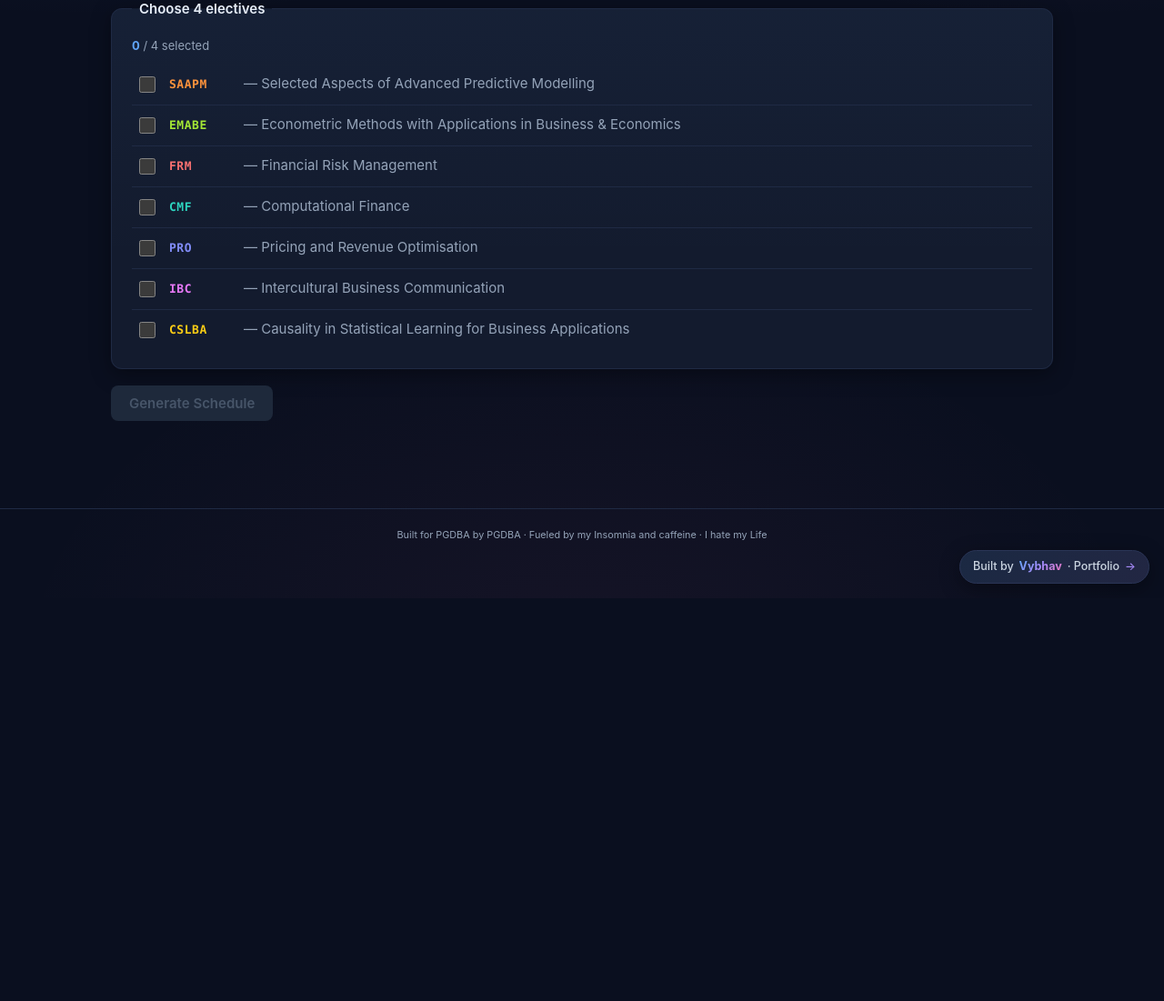
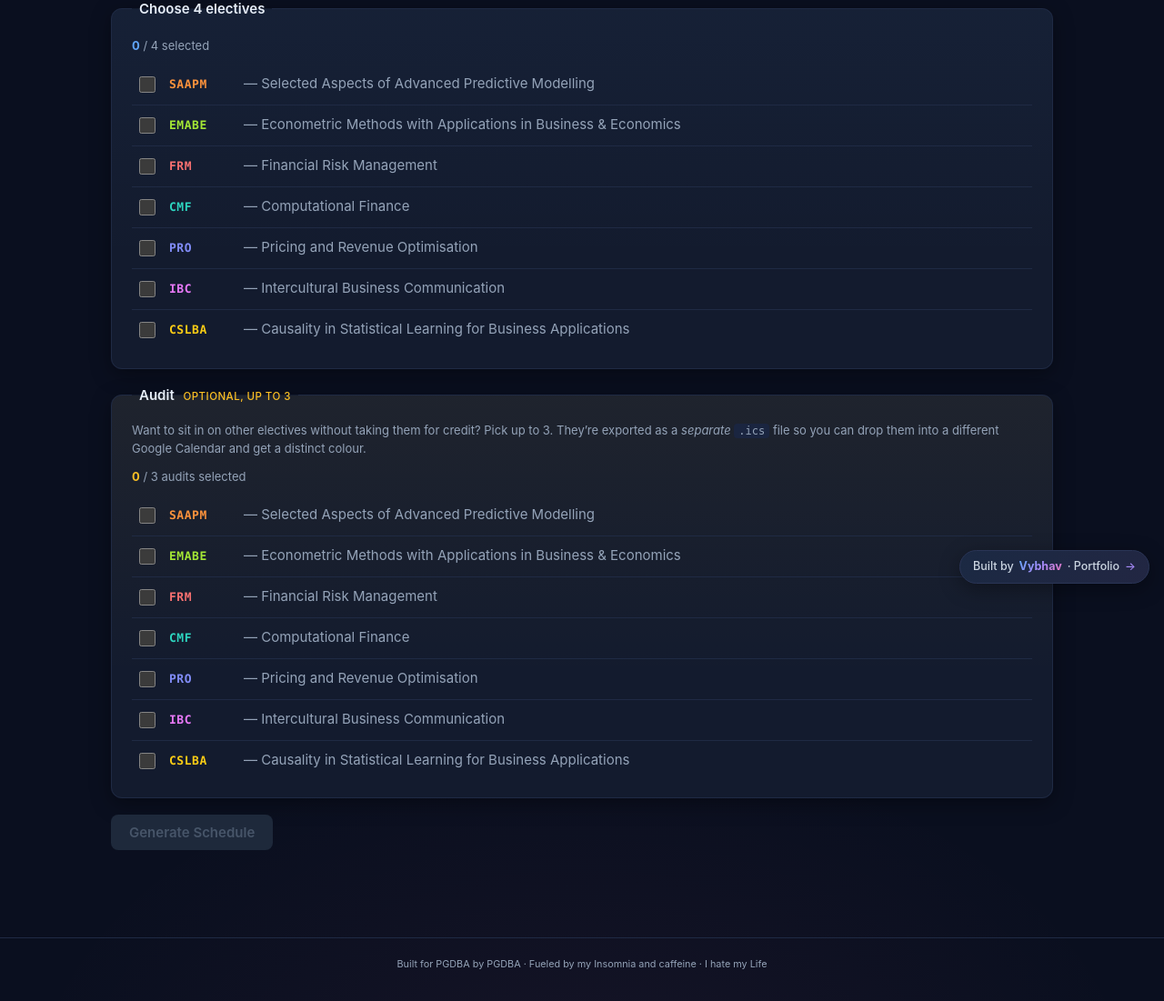
Before and after one commit to vybhav72954/pgdba_schedule, a Flask app: page / in a window 1280 px wide. Shown: the part 142-1243 px from the top of the page at 91% size. Before the commit the page ends 784 px from the top, so only its background shows below. Run offline with Flask 3, Linux system fonts and the light colour scheme.

Commit message:
Added an audit feature

```diff
--- a/app.py
+++ b/app.py
@@ -19,6 +19,9 @@
 SCHEDULE_JSON = "schedule.json"
 
 
+MAX_AUDITS = 3
+
+
 def _validate_electives(values: list[str]) -> tuple[list[str], str | None]:
     cleaned = [v.strip() for v in values if v and v.strip()]
     cleaned = list(dict.fromkeys(cleaned))  # de-dup, preserve order
@@ -27,6 +30,27 @@
     unknown = [c for c in cleaned if c not in ALL_ELECTIVES]
     if unknown:
         return cleaned, f"Unknown elective code(s): {', '.join(unknown)}."
+    return cleaned, None
+
+
+def _validate_audits(
+    values: list[str], chosen_electives: list[str]
+) -> tuple[list[str], str | None]:
+    cleaned = [v.strip() for v in values if v and v.strip()]
+    cleaned = list(dict.fromkeys(cleaned))
+    if not cleaned:
+        return [], None
+    unknown = [c for c in cleaned if c not in ALL_ELECTIVES]
+    if unknown:
+        return cleaned, f"Unknown audit code(s): {', '.join(unknown)}."
+    overlap = [c for c in cleaned if c in chosen_electives]
+    if overlap:
+        return cleaned, (
+            f"Cannot audit a course you've already selected as an elective: "
+            f"{', '.join(overlap)}."
+        )
+    if len(cleaned) > MAX_AUDITS:
+        return cleaned, f"Pick at most {MAX_AUDITS} courses to audit."
     return cleaned, None
 
 
@@ -73,32 +97,55 @@
             instructors=INSTRUCTORS,
         )
 
+    def _render_select_error(error: str, preselected_electives, preselected_audits):
+        return render_template(
+            "index.html",
+            view="select",
+            electives=elective_options,
+            core_courses=CORE_COURSES,
+            course_names=COURSE_NAMES,
+            instructors=INSTRUCTORS,
+            error=error,
+            preselected=preselected_electives,
+            preselected_audits=preselected_audits,
+        ), 400
+
+    def _parse_request():
+        elective_input = request.form.getlist("electives")
+        audit_input = request.form.getlist("audits")
+        electives, e_err = _validate_electives(elective_input)
+        if e_err:
+            return None, None, _render_select_error(e_err, electives, audit_input)
+        audits, a_err = _validate_audits(audit_input, electives)
+        if a_err:
+            return None, None, _render_select_error(a_err, electives, audits)
+        return electives, audits, None
+
+    def _ics_response(ics_text: str, filename: str):
+        response = make_response(ics_text)
+        response.headers["Content-Type"] = "text/calendar; charset=utf-8"
+        response.headers["Content-Disposition"] = f'attachment; filename="{filename}"'
+        return response
+
     @app.route("/schedule", methods=["POST"])
     def schedule_view():
-        selected = request.form.getlist("electives")
-        cleaned, error = _validate_electives(selected)
-        if error:
-            return render_template(
-                "index.html",
-                view="select",
-                electives=elective_options,
-                core_courses=CORE_COURSES,
-                course_names=COURSE_NAMES,
-                instructors=INSTRUCTORS,
-                error=error,
-                preselected=cleaned,
-            ), 400
+        electives, audits, err_response = _parse_request()
+        if err_response is not None:
+            return err_response
 
-        sessions = get_schedule(app.config["MASTER_SESSIONS"], cleaned)
+        sessions = get_schedule(app.config["MASTER_SESSIONS"], electives, audits)
         weeks = _group_by_week(sessions)
+        audit_count = sum(1 for s in sessions if s.get("category") == "audit")
         return render_template(
             "index.html",
             view="schedule",
             electives=elective_options,
-            selected=cleaned,
+            selected=electives,
+            audits=audits,
             weeks=weeks,
             session_count=len(sessions),
-            ibc_selected=("IBC" in cleaned),
+            audit_session_count=audit_count,
+            ibc_selected=("IBC" in electives),
             core_courses=CORE_COURSES,
             course_names=COURSE_NAMES,
             instructors=INSTRUCTORS,
@@ -106,27 +153,26 @@
 
     @app.route("/export", methods=["POST"])
     def export_ics():
-        selected = request.form.getlist("electives")
-        cleaned, error = _validate_electives(selected)
-        if error:
-            return render_template(
-                "index.html",
-                view="select",
-                electives=elective_options,
-                core_courses=CORE_COURSES,
-                course_names=COURSE_NAMES,
-                instructors=INSTRUCTORS,
-                error=error,
-                preselected=cleaned,
-            ), 400
+        electives, audits, err_response = _parse_request()
+        if err_response is not None:
+            return err_response
 
-        sessions = get_schedule(app.config["MASTER_SESSIONS"], cleaned)
-        ics_text = generate_ics(sessions)
-        response = make_response(ics_text)
-        response.headers["Content-Type"] = "text/calendar; charset=utf-8"
-        response.headers["Content-Disposition"] = (
-            'attachment; filename="PGDBA_Sem3_Schedule.ics"'
-        )
-        return response
+        sessions = get_schedule(app.config["MASTER_SESSIONS"], electives, audits)
+        schedule_only = [s for s in sessions if s["category"] != "audit"]
+        return _ics_response(generate_ics(schedule_only), "PGDBA_Sem3_Schedule.ics")
+
+    @app.route("/export-audit", methods=["POST"])
+    def export_audit_ics():
+        electives, audits, err_response = _parse_request()
+        if err_response is not None:
+            return err_response
+        if not audits:
+            return _render_select_error(
+                "No audited courses selected.", electives, audits
+            )
+
+        sessions = get_schedule(app.config["MASTER_SESSIONS"], electives, audits)
+        audit_only = [s for s in sessions if s["category"] == "audit"]
+        return _ics_response(generate_ics(audit_only), "PGDBA_Sem3_Audits.ics")
 
     return app
--- a/static/style.css
+++ b/static/style.css
@@ -252,6 +252,45 @@
 /* Use the per-course palette on selection labels too */
 .elective-list .elective-code[data-course]    { color: var(--course-color, var(--accent)); }
 
+/* ---------- Audit selection ---------- */
+.audit-fieldset {
+  border: 1px solid var(--border);
+  border-radius: 12px;
+  padding: 18px 22px;
+  margin: 0 0 18px;
+  background:
+    linear-gradient(180deg, rgba(251, 191, 36, 0.05) 0%, transparent 70%),
+    var(--surface);
+  box-shadow: var(--shadow-md);
+}
+.audit-fieldset legend {
+  font-weight: 600;
+  padding: 0 8px;
+  color: var(--text);
+}
+.audit-fieldset .legend-tag {
+  margin-left: 6px;
+  font-size: 11.5px;
+  font-weight: 500;
+  color: var(--amber);
+  letter-spacing: 0.04em;
+  text-transform: uppercase;
+}
+.audit-help {
+  font-size: 13px;
+  color: var(--text-muted);
+  line-height: 1.5;
+  margin: 0 0 12px;
+}
+.audit-help code {
+  background: var(--surface-elev);
+  padding: 1px 5px;
+  border-radius: 4px;
+  font-size: 12px;
+}
+.audit-counter-row span { color: var(--amber) !important; }
+.audit-list input[type=checkbox] { accent-color: var(--amber); }
+
 /* ---------- Buttons ---------- */
 button {
   background: linear-gradient(135deg, #3b82f6 0%, #6366f1 100%);
--- a/templates/index.html
+++ b/templates/index.html
@@ -27,7 +27,7 @@
 
     {% if view == 'select' %}
     <form method="post" action="{{ url_for('schedule_view') }}" id="elective-form">
-      <fieldset class="elective-fieldset">
+      <fieldset class="elective-fieldset" id="electives-fieldset">
         <legend>Choose 4 electives</legend>
         <div class="counter"><span id="counter">0</span> / 4 selected</div>
         <ul class="elective-list">
@@ -43,28 +43,68 @@
           {% endfor %}
         </ul>
       </fieldset>
+
+      <fieldset class="audit-fieldset" id="audits-fieldset">
+        <legend>Audit <span class="legend-tag">optional, up to 3</span></legend>
+        <p class="audit-help">
+          Want to sit in on other electives without taking them for credit? Pick up to 3. They&rsquo;re exported as a
+          <em>separate</em> <code>.ics</code> file so you can drop them into a different Google Calendar and get a
+          distinct colour.
+        </p>
+        <div class="counter audit-counter-row"><span id="audit-counter">0</span> / 3 audits selected</div>
+        <ul class="elective-list audit-list">
+          {% for e in electives %}
+          <li>
+            <label>
+              <input type="checkbox" name="audits" value="{{ e.code }}" {% if preselected_audits and e.code in
+                preselected_audits %}checked{% endif %}>
+              <span class="elective-code" data-course="{{ e.code }}">{{ e.code }}</span>
+              <span class="elective-name">— {{ e.name }}</span>
+            </label>
+          </li>
+          {% endfor %}
+        </ul>
+      </fieldset>
+
       <button type="submit" id="generate-btn" disabled>Generate Schedule</button>
     </form>
 
     <script>
       (function () {
         const form = document.getElementById('elective-form');
-        const boxes = form.querySelectorAll('input[type=checkbox][name=electives]');
-        const counter = document.getElementById('counter');
+        const eboxes = form.querySelectorAll('input[type=checkbox][name=electives]');
+        const aboxes = form.querySelectorAll('input[type=checkbox][name=audits]');
+        const eCounter = document.getElementById('counter');
+        const aCounter = document.getElementById('audit-counter');
         const button = document.getElementById('generate-btn');
-        const MAX = 4;
+        const E_MAX = 4;
+        const A_MAX = 3;
+
+        // Pair the two checkboxes for the same course code.
+        const pairs = {};
+        eboxes.forEach(b => { (pairs[b.value] = pairs[b.value] || {}).e = b; });
+        aboxes.forEach(b => { (pairs[b.value] = pairs[b.value] || {}).a = b; });
 
         function update() {
-          const checked = Array.from(boxes).filter(b => b.checked);
-          counter.textContent = checked.length;
-          const atMax = checked.length >= MAX;
-          boxes.forEach(b => {
-            if (!b.checked) b.disabled = atMax;
+          const eChecked = Array.from(eboxes).filter(b => b.checked).length;
+          const aChecked = Array.from(aboxes).filter(b => b.checked).length;
+          eCounter.textContent = eChecked;
+          aCounter.textContent = aChecked;
+          const eAtMax = eChecked >= E_MAX;
+          const aAtMax = aChecked >= A_MAX;
+
+          Object.values(pairs).forEach(p => {
+            if (!p.e || !p.a) return;
+            // Cross-disable: a course can't be both an elective and an audit.
+            p.a.disabled = p.e.checked || (!p.a.checked && aAtMax);
+            p.e.disabled = p.a.checked || (!p.e.checked && eAtMax);
           });
-          button.disabled = checked.length !== MAX;
+
+          button.disabled = eChecked !== E_MAX;
         }
 
-        boxes.forEach(b => b.addEventListener('change', update));
+        eboxes.forEach(b => b.addEventListener('change', update));
+        aboxes.forEach(b => b.addEventListener('change', update));
         update();
       })();
     </script>
@@ -78,8 +118,18 @@
           map(attribute='name') | first }}</span>
         {% endfor %}
       </div>
+      {% if audits %}
+      <div class="audit-summary">
+        <strong>Auditing:</strong>
+        {% for code in audits %}
+        <span class="chip audit-chip" data-course="{{ code }}">{{ code }} — {{ electives | selectattr('code',
+          'equalto', code) | map(attribute='name') | first }}</span>
+        {% endfor %}
+      </div>
+      {% endif %}
       <div class="summary-meta">
         Total sessions: <strong>{{ session_count }}</strong>
+        {% if audit_session_count %}<span class="meta-aside">({{ audit_session_count }} audit)</span>{% endif %}
       </div>
     </section>
 
@@ -90,15 +140,28 @@
     <p class="import-tip">
       <strong>Tip:</strong> by default, Google Calendar imports the <code>.ics</code> into your <em>primary</em> calendar. For a toggleable PGDBA calendar (with one-click cleanup later), create a dedicated calendar first &mdash;
       <a href="https://github.com/vybhav72954/pgdba_schedule#recommended-import-into-a-dedicated-google-calendar" target="_blank" rel="noopener noreferrer">how to do that &rarr;</a>
+      {% if audits %}<br>
+      <strong class="audit-emphasis">For audits:</strong> create a <em>second</em> calendar (e.g. <code>PGDBA Audits</code>) and import the audit <code>.ics</code> into it &mdash; you&rsquo;ll get a different colour automatically.
+      {% endif %}
     </p>
 
-    <form method="post" action="{{ url_for('export_ics') }}" class="export-form" id="export-form">
-      {% for code in selected %}
-      <input type="hidden" name="electives" value="{{ code }}">
-      {% endfor %}
-      <button type="submit" class="primary">Export to Calendar (.ics)</button>
+    <div class="export-forms">
+      <form method="post" action="{{ url_for('export_ics') }}" class="export-form export-form-js">
+        {% for code in selected %}<input type="hidden" name="electives" value="{{ code }}">{% endfor %}
+        {% for code in audits %}<input type="hidden" name="audits" value="{{ code }}">{% endfor %}
+        <button type="submit" class="primary">Export Schedule (.ics)</button>
+      </form>
+
+      {% if audits %}
+      <form method="post" action="{{ url_for('export_audit_ics') }}" class="export-form export-form-js">
+        {% for code in selected %}<input type="hidden" name="electives" value="{{ code }}">{% endfor %}
+        {% for code in audits %}<input type="hidden" name="audits" value="{{ code }}">{% endfor %}
+        <button type="submit" class="primary audit-button">Export Audits (.ics)</button>
+      </form>
+      {% endif %}
+
       <a class="back-link" href="{{ url_for('index') }}">← Change Electives</a>
-    </form>
+    </div>
 
     <p class="cleanup-link">
       Accidentally imported into the wrong calendar?
@@ -125,13 +188,14 @@
             <td colspan="5">{{ week.label }}</td>
           </tr>
           {% for s in week.sessions %}
-          {% set is_core = s.course in core_courses %}
-          <tr class="{{ 'core-row' if is_core else 'elective-row' }}">
+          {% set cat = s.category %}
+          <tr class="{{ cat }}-row">
             <td>{{ s.date.strftime('%d %b %Y') }}</td>
             <td>{{ s.day }}</td>
             <td>{{ s.start }}–{{ s.end }}</td>
             <td>
               <span class="course-badge" data-course="{{ s.course }}">{{ s.course }}</span>
+              {% if cat == 'audit' %}<span class="audit-badge">AUDIT</span>{% endif %}
               <span class="course-name">{{ course_names[s.course] }}</span>
             </td>
             <td>{{ s.session }}</td>
@@ -165,9 +229,9 @@
 
     <script>
       (function () {
-        const form = document.getElementById('export-form');
+        const forms = document.querySelectorAll('.export-form-js');
         const callout = document.getElementById('export-callout');
-        if (!form || !callout) return;
+        if (!forms.length || !callout) return;
 
         const closeBtn = callout.querySelector('.callout-close');
         const dismissBtn = callout.querySelector('.callout-dismiss');
@@ -182,9 +246,9 @@
         }
 
         // Show shortly after submit so the file download has kicked off.
-        form.addEventListener('submit', function () {
+        forms.forEach(f => f.addEventListener('submit', function () {
           setTimeout(show, 250);
-        });
+        }));
 
         closeBtn.addEventListener('click', hide);
         dismissBtn.addEventListener('click', hide);
```
Also changed, not shown: other parts of static/style.css (+53 -1 lines), ics_generator.py (+16 -4 lines), scheduler.py (+32 -5 lines), README.md, screens/text_wrapping.jpg (added).
